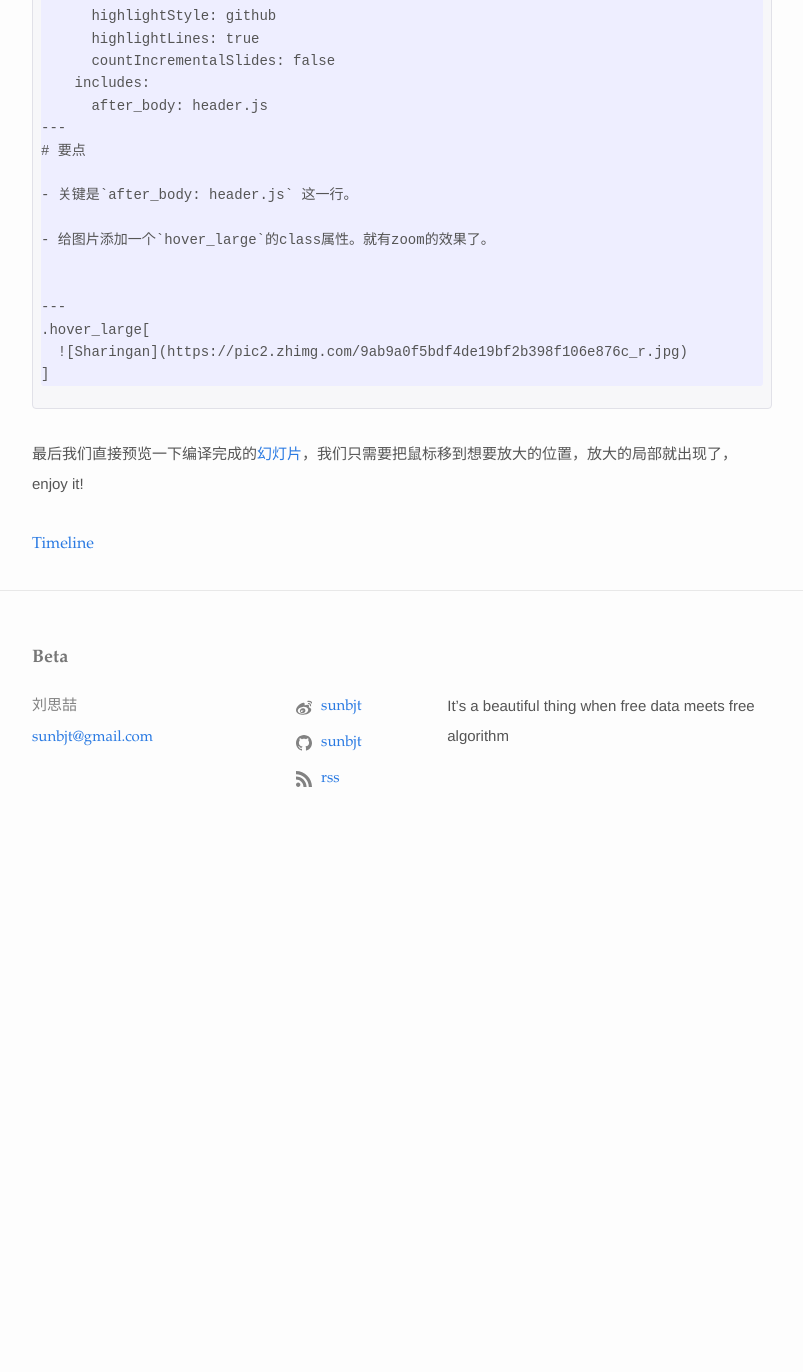
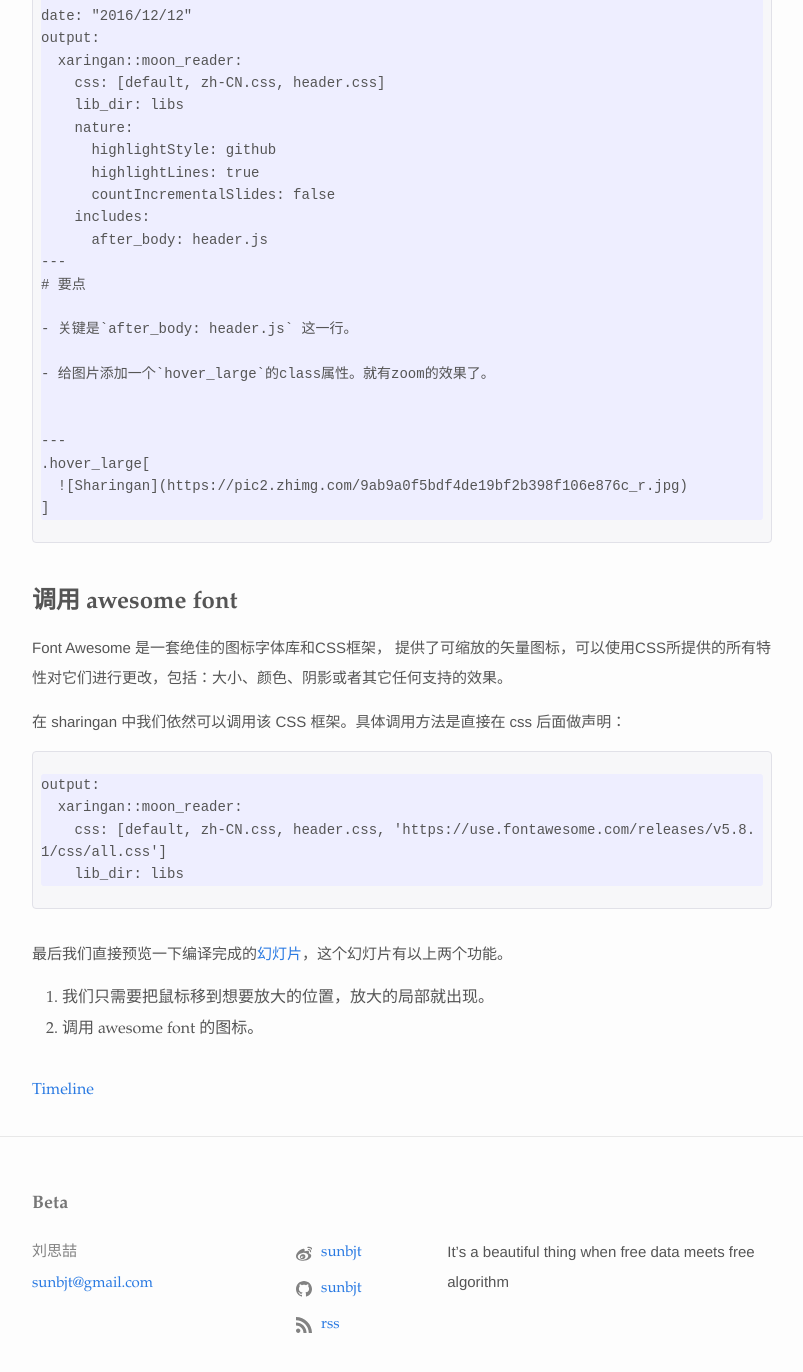
Before and after one commit to liuyilc/sunbjt.github.io, a Jekyll site: the page built from _posts/2019-03-24-zoom.md, in a window 1280 px wide and 1400 px high, scrolled down 1675 px. Shown: the top 1372 px of the window, without its empty margins (238-1041 px from the left). Built offline with Jekyll 4.4.1, drawn with Linux system fonts in a browser that asks for light colours; some web fonts are replaced; comment, search, counter and statistics services are not loaded; before the commit the page ends 2529 px from its top, so only the background shows below that; some of the changed text lies outside the part shown.

Commit message:
awesome font

````diff
--- a/_posts/2019-03-24-zoom.md
+++ b/_posts/2019-03-24-zoom.md
@@ -1,6 +1,6 @@
 ---
 layout: post
-title: 在sharingan放大图片的特效
+title: 在sharingan使用自定义CSS特效
 tags:
 - javascript
 status: publish
@@ -8,7 +8,11 @@
 published: ture
 ---
 
+sharingan 是非常优秀的幻灯片演示工具，作为一款 网页工具，它本身也支持各种 CSS 的特效，这里罗列几种 CSS 特效，供读者参考。
+
 （本篇博客基本照抄yalei的原创，我只是知识的搬运工，笑）
+
+# 放大图片的特效
 
 我们在使用写轮眼些幻灯片时，会遇到展示庞大网络图或者架构图，比如全力的游戏的人物图谱
 
@@ -68,4 +72,22 @@
 ]
 ```
 
-最后我们直接预览一下编译完成的[幻灯片](/upload/share/demo.html)，我们只需要把鼠标移到想要放大的位置，放大的局部就出现了，enjoy it!
+
+# 调用 awesome font
+
+Font Awesome 是一套绝佳的图标字体库和CSS框架，
+提供了可缩放的矢量图标，可以使用CSS所提供的所有特性对它们进行更改，包括：大小、颜色、阴影或者其它任何支持的效果。
+
+在 sharingan 中我们依然可以调用该 CSS 框架。具体调用方法是直接在 css 后面做声明：
+
+```rmd
+output:
+  xaringan::moon_reader:
+    css: [default, zh-CN.css, header.css, 'https://use.fontawesome.com/releases/v5.8.1/css/all.css']
+    lib_dir: libs
+```
+
+最后我们直接预览一下编译完成的[幻灯片](/upload/share/demo.html)，这个幻灯片有以上两个功能。
+
+1. 我们只需要把鼠标移到想要放大的位置，放大的局部就出现。
+2. 调用 awesome font 的图标。
````
Also changed, not shown: upload/share/demo.Rmd (+12 -1 lines), upload/share/demo.html (+12 -0 lines).
